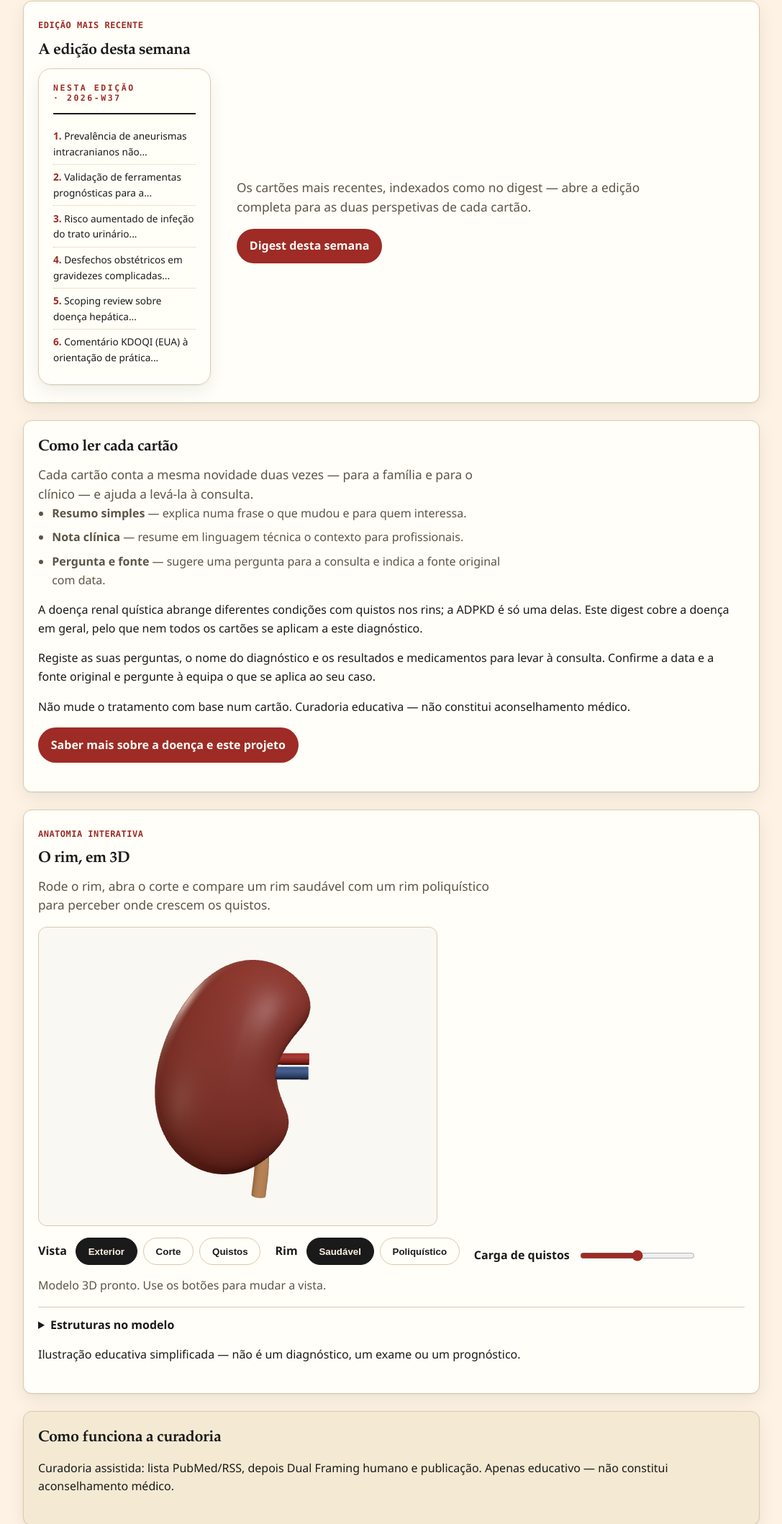
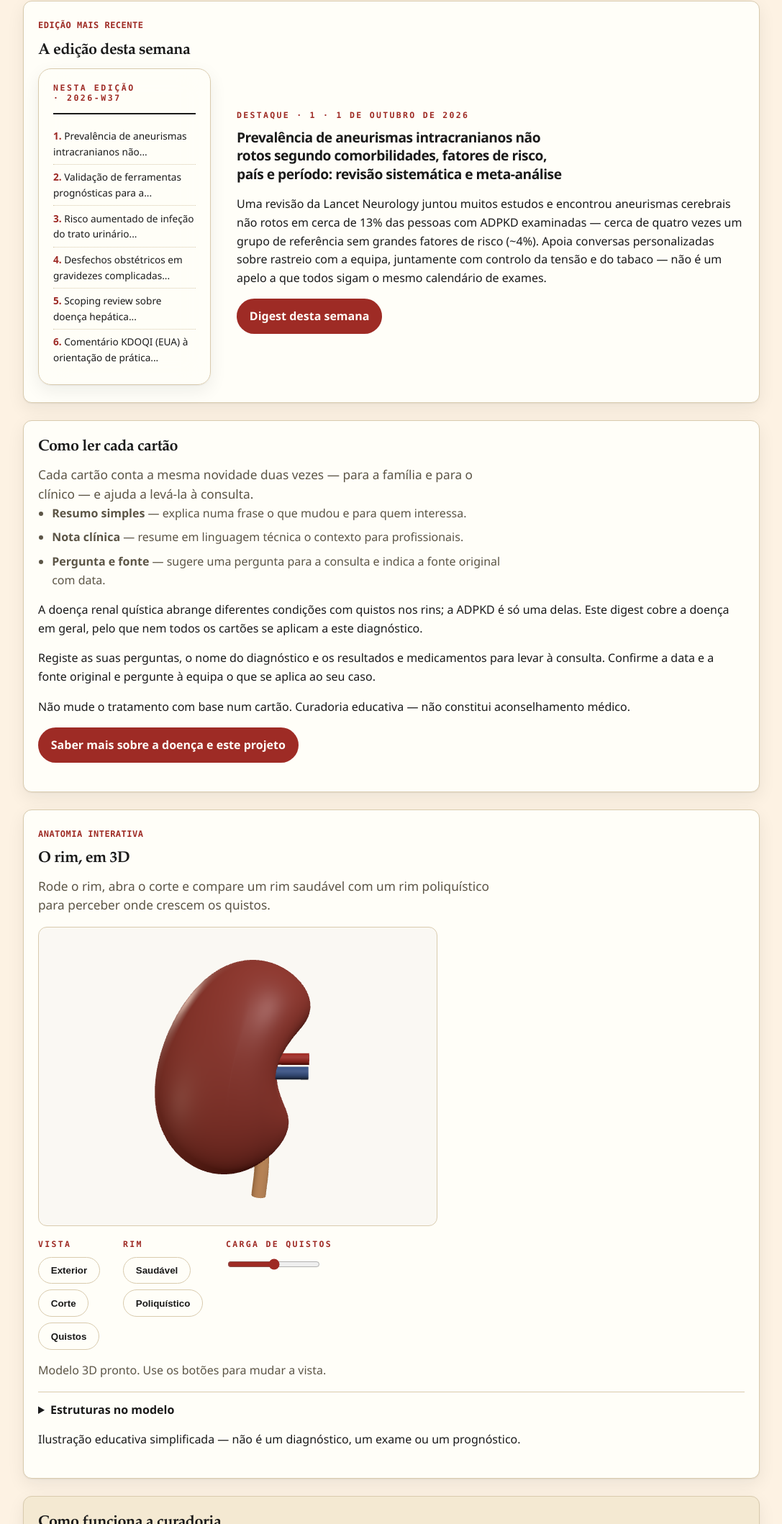
Before and after one commit to my-creations/pkd-digest, an Eleventy site: page src/pt/index.njk in a window 1280 px wide. Shown: the part 573-2691 px from the top of the page at 72% size, without its empty margins (96-1183 px from the left). Built offline with nearby package versions, Linux system fonts and the light colour scheme; Eleventy itself is replaced by a stand-in of ours; files that its build step writes are made by us from their sources.

Commit message:
fix: home latest river features the lead story instead of empty space

```diff
--- a/src/css/main.css
+++ b/src/css/main.css
@@ -527,6 +527,12 @@ h2 {
 /* Home latest issue: balance the short river against the tall rail. */
 .section--latest .digest-shell {
   align-items: center;
+}
+
+.section--latest .digest-river h3 {
+  font-size: 1.2rem;
+  line-height: 1.35;
+  margin: var(--space-2) 0;
 }
 
 /* Bare variant: groups framed cards/lists without adding another frame. */
@@ -1560,33 +1566,73 @@ h2 {
 }
 
 .kidney3d__controls {
-  display: flex;
-  flex-wrap: wrap;
-  gap: var(--space-3) var(--space-5);
-  align-items: end;
+  display: grid;
+  grid-template-columns: auto auto minmax(12rem, 20rem);
+  gap: var(--space-4) var(--space-8);
+  align-items: start;
+  justify-content: start;
 }
 
 .kidney3d__group {
   display: flex;
-  flex-wrap: wrap;
+  flex-direction: column;
   gap: var(--space-2);
+  align-items: start;
+  margin: 0;
+}
+
+.kidney3d__group .dual__switch {
+  margin-bottom: 0;
+}
+
+.kidney3d__group-label {
+  font-family: var(--mono);
+  font-weight: 700;
+  font-size: 0.72rem;
+  letter-spacing: 0.2em;
+  text-transform: uppercase;
+  color: var(--primary);
+}
+
+label.kidney3d__group-label {
+  cursor: pointer;
+}
+
+.kidney3d__slider-row {
+  display: flex;
   align-items: center;
-}
-
-.kidney3d__group-label {
-  font-weight: 700;
-  margin-right: var(--space-1);
+  gap: var(--space-3);
+  width: 100%;
+  min-height: 2.25rem;
 }
 
 .kidney3d__group input[type='range'] {
+  flex: 1;
+  min-width: 8rem;
   accent-color: var(--primary);
-  min-width: 10rem;
-}
-
-.kidney3d__group .button.is-active {
-  background: var(--foreground);
-  border-color: var(--foreground);
-  color: var(--background);
+}
+
+.kidney3d__slider-row output {
+  font-family: var(--mono);
+  font-variant-numeric: tabular-nums;
+  font-weight: 700;
+  min-width: 1.5rem;
+  text-align: center;
+}
+
+.kidney3d__group.is-disabled .kidney3d__group-label,
+.kidney3d__group.is-disabled .kidney3d__slider-row {
+  opacity: 0.45;
+}
+
+.kidney3d__group.is-disabled input[type='range'] {
+  cursor: not-allowed;
+}
+
+@media (max-width: 639.98px) {
+  .kidney3d__controls {
+    grid-template-columns: 1fr;
+  }
 }
 
 .kidney3d__status {
--- a/src/index.njk
+++ b/src/index.njk
@@ -39,7 +39,10 @@ eleventyComputed:
         </ol>
       </aside>
       <div class="digest-river">
-        <p class="lede">{{ t.home.latestBody }}</p>
+        {% set lead = latest[0] %}
+        <p class="digest-kicker">{{ t.digest.leadStory }} · 1 · <time datetime="{{ lead.date | isoDate }}">{{ lead.date | displayDate(locale) }}</time></p>
+        <h3><a class="digest-link" href="{{ '/digest/' | url }}#digest-item-1">{{ lead.data.title | localized(locale) }}</a></h3>
+        <p>{{ lead.data.summary | localized(locale) }}</p>
         <p><a class="button button--primary" href="{{ '/digest/' | url }}">{{ t.home.ctaDigest }}</a></p>
       </div>
     </div>
--- a/src/pt/index.njk
+++ b/src/pt/index.njk
@@ -39,7 +39,10 @@ eleventyComputed:
         </ol>
       </aside>
       <div class="digest-river">
-        <p class="lede">{{ t.home.latestBody }}</p>
+        {% set lead = latest[0] %}
+        <p class="digest-kicker">{{ t.digest.leadStory }} · 1 · <time datetime="{{ lead.date | isoDate }}">{{ lead.date | displayDate(locale) }}</time></p>
+        <h3><a class="digest-link" href="{{ '/pt/digest/' | url }}#digest-item-1">{{ lead.data.title | localized(locale) }}</a></h3>
+        <p>{{ lead.data.summary | localized(locale) }}</p>
         <p><a class="button button--primary" href="{{ '/pt/digest/' | url }}">{{ t.home.ctaDigest }}</a></p>
       </div>
     </div>
```
Also changed, not shown: tests/e2e/latest-lead.spec.js (added, +17 -0 lines).
